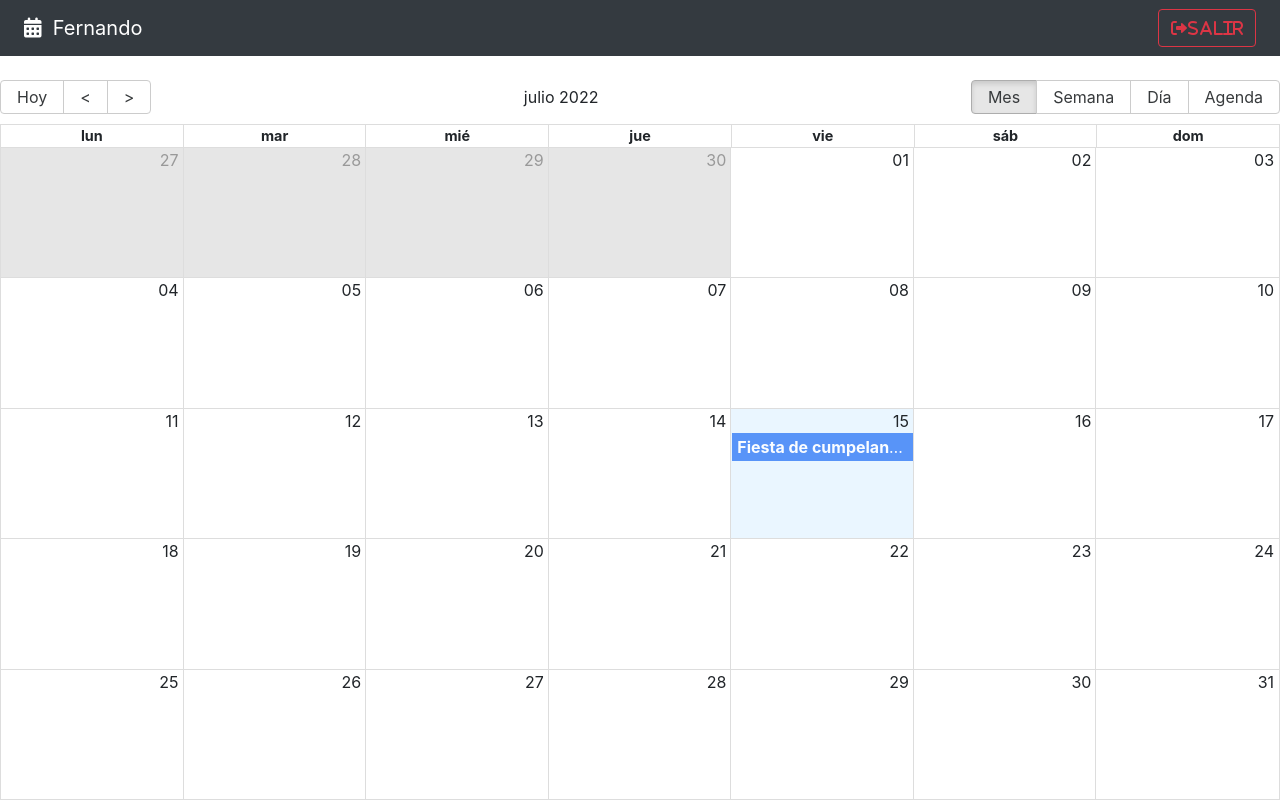
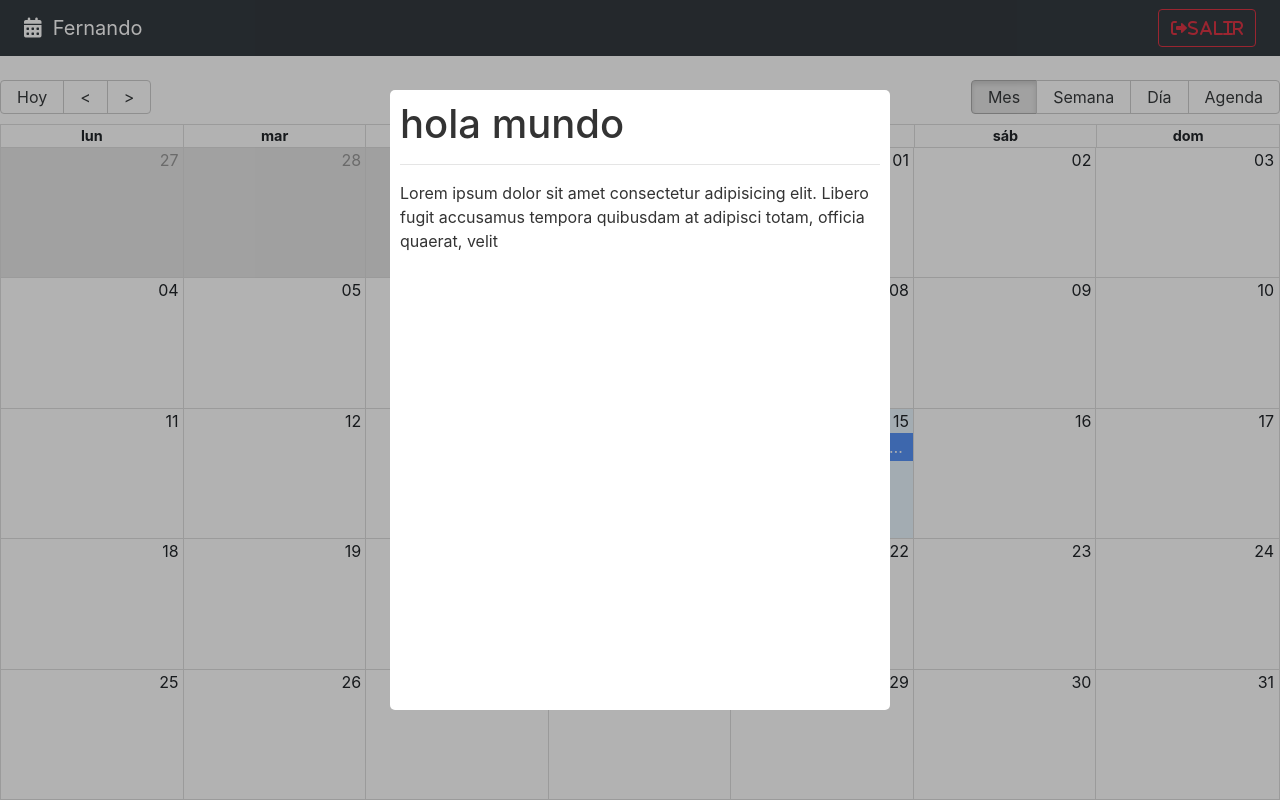
Before and after one commit to thedraxx/MERN-Calendar, a React (Vite) app: page / in a window 1280 px wide. Built offline with nearby package versions, Linux system fonts and the light colour scheme.

Commit message:
create modal overlay calendar

```diff
--- a/package.json
+++ b/package.json
@@ -13,6 +13,7 @@
     "react": "^18.2.0",
     "react-big-calendar": "^1.4.2",
     "react-dom": "^18.2.0",
+    "react-modal": "^3.15.1",
     "react-router-dom": "6"
   },
   "devDependencies": {
--- /dev/null
+++ b/src/Styles.css
@@ -0,0 +1,40 @@
+/* Modal */
+.ReactModalPortal>div {
+    opacity: 0;
+}
+
+.ReactModalPortal .ReactModal__Overlay {
+    align-items: center;
+    display: flex;
+    justify-content: center;
+    transition: opacity .2s ease-in-out;
+    z-index: 999;
+}
+
+.modal-fondo {
+    background-color: rgba(0, 0, 0, 0.3);
+    bottom: 0;
+    left: 0;
+    right: 0;
+    top: 0;
+    position: fixed;
+}
+
+.ReactModalPortal .ReactModal__Overlay--after-open {
+    opacity: 1;
+}
+
+.ReactModalPortal .ReactModal__Overlay--before-close {
+    opacity: 0;
+}
+
+.modal {
+    background: white;
+    border-radius: 5px;
+    color: rgb(51, 51, 51);
+    display: inline;
+    max-height: 620px;
+    max-width: 500px;
+    outline: none;
+    padding: 10px;
+}
--- /dev/null
+++ b/src/calendar/components/CalendarModal.jsx
@@ -0,0 +1,45 @@
+import React, { useState } from "react";
+import Modal from "react-modal";
+
+// Modal Que se superpone en la pantalla del calendario
+
+const customStyles = {
+  content: {
+    top: "50%",
+    left: "50%",
+    right: "auto",
+    bottom: "auto",
+    marginRight: "-50%",
+    transform: "translate(-50%, -50%)",
+  },
+};
+
+Modal.setAppElement("#root");
+
+export const CalendarModal = () => {
+  const [isOpen, setIsOpen] = useState(true);
+
+  // Ceirra el modal
+  const onCloseModal = () => {
+    console.log("cerrando modal");
+    setIsOpen(false);
+  };
+
+  return (
+    <Modal
+      isOpen={isOpen}
+      onRequestClose={onCloseModal}
+      style={customStyles}
+      className="modal"
+      overlayClassName={"modal-fondo"}
+      closeTimeoutMS={200}
+    >
+      <h1>hola mundo</h1>
+      <hr />
+      <p>
+        Lorem ipsum dolor sit amet consectetur adipisicing elit. Libero fugit
+        accusamus tempora quibusdam at adipisci totam, officia quaerat, velit
+      </p>
+    </Modal>
+  );
+};
--- a/src/calendar/index.js
+++ b/src/calendar/index.js
@@ -1,3 +1,4 @@
 export * from './pages/CalendarPage';
 export * from './components/Navbar';
 export * from './components/CalendarEvent';
+export * from './components/CalendarModal';
--- a/src/calendar/pages/CalendarPage.jsx
+++ b/src/calendar/pages/CalendarPage.jsx
@@ -1,7 +1,7 @@
 import { Calendar } from "react-big-calendar";
 import "react-big-calendar/lib/css/react-big-calendar.css";
 import { addHours } from "date-fns";
-import { Navbar, CalendarEvent } from "../";
+import { Navbar, CalendarEvent, CalendarModal } from "../";
 import { localizer, getMessagesES } from "../../helpers";
 import { useState } from "react";
 
@@ -88,6 +88,9 @@
         // Se activa cuando se cambia el tipo de vista (mes,dia,semana,agenda)
         onView={onViewChanged}
       />
+
+      {/* Aca esta el modal */}
+      <CalendarModal />
     </>
   );
 };
--- a/src/main.jsx
+++ b/src/main.jsx
@@ -1,6 +1,7 @@
 import React from "react";
 import ReactDOM from "react-dom/client";
 import CalendarApp from "./CalendarApp";
+import "./Styles.css";
 
 ReactDOM.createRoot(document.getElementById("root")).render(
   <>
```
Also changed, not shown: 1 other file (tests, documents, lock files or other folders).
